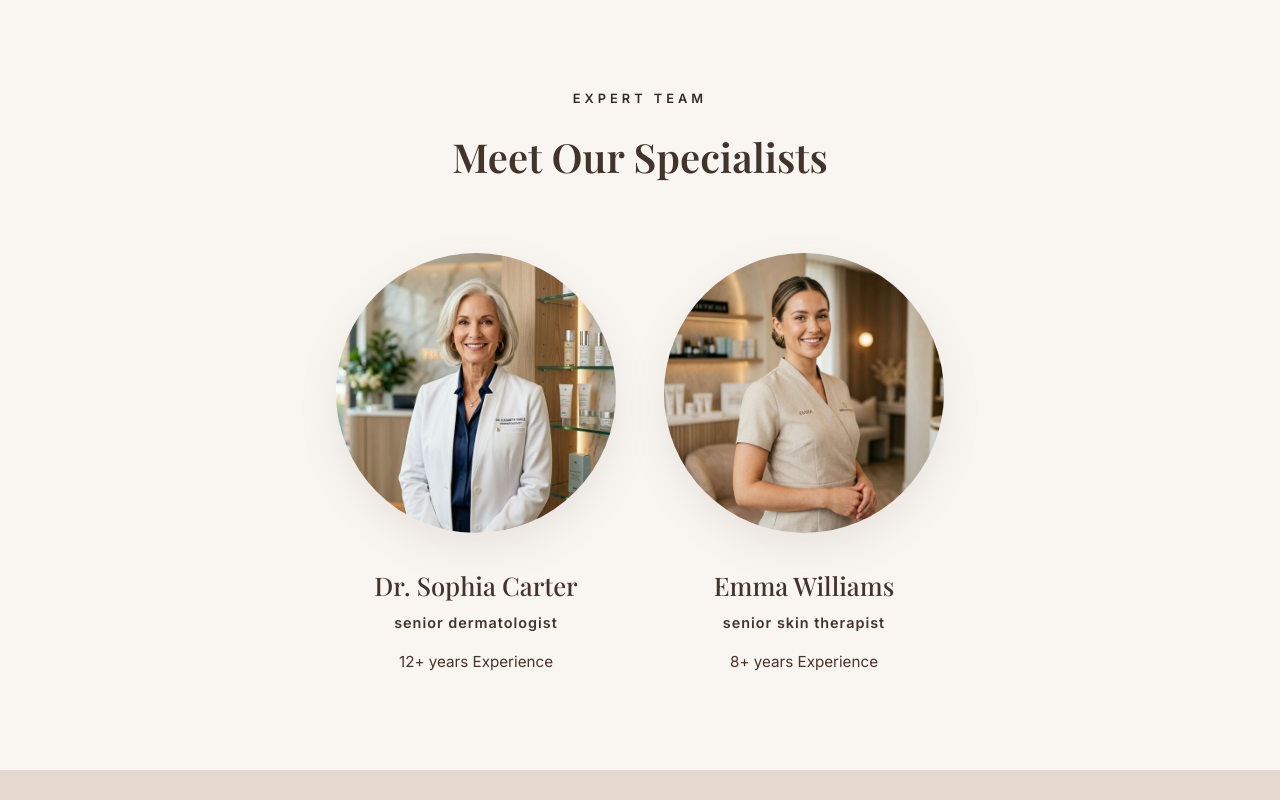
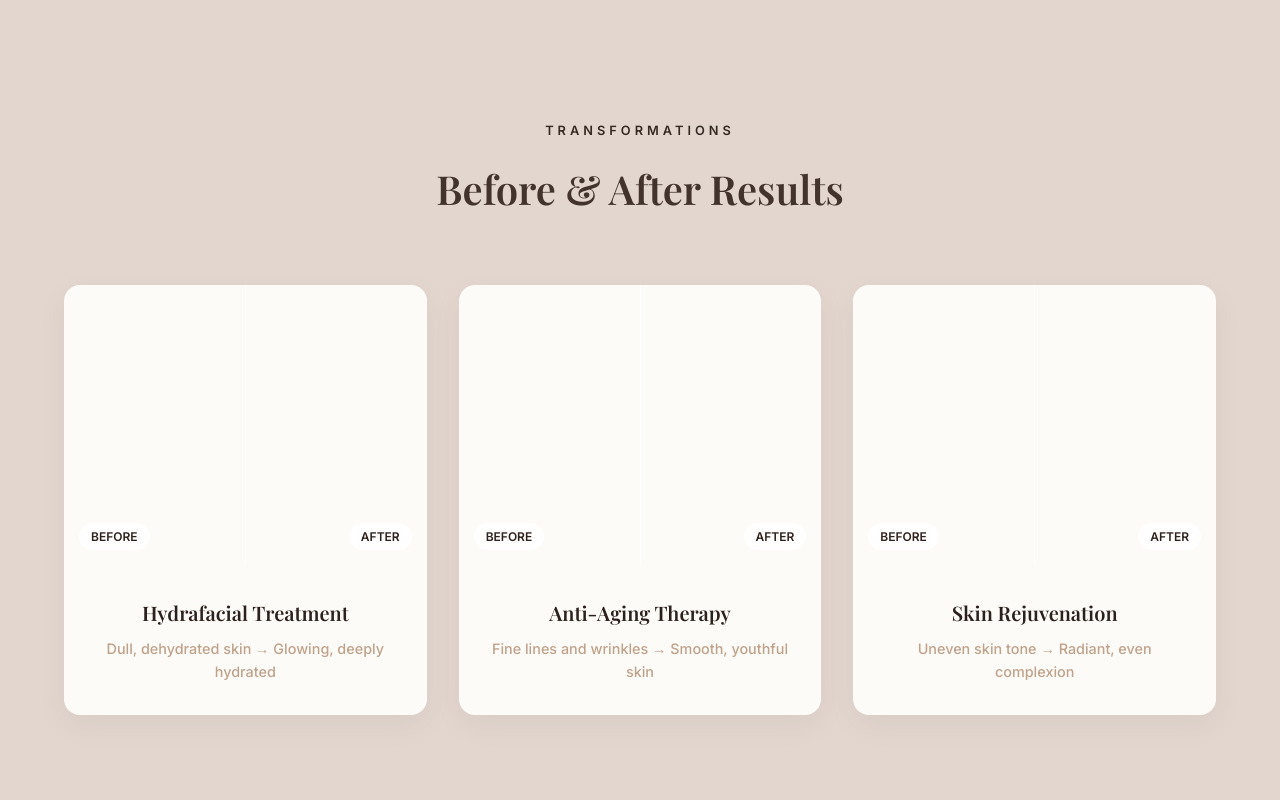
Before and after one commit to TechXplorers1/vellora, a plain HTML site: page index.html in a window 1280 px wide. Shown: the part 2680-3480 px from the top of the page. Drawn offline with nearby package versions, Linux system fonts and the light colour scheme.

Commit message:
results update

```diff
--- a/index.html
+++ b/index.html
@@ -149,6 +149,67 @@
     </section>
 
    <!--result section-->
+   <section class="results-section" id="results">
+    <div class="container">
+        <span class="section-label">TRANSFORMATIONS</span>
+        <h2 class="section-heading">Before & After Results</h2>
+
+        <div class="results-grid">
+
+            <div class="result-card fade-in">
+                <div class="image-comparison">
+                    <div class="comparison-split">
+                        <div class="before-img">
+                            <span class="badge">BEFORE</span>
+                        </div>
+                        <div class="after-img">
+                            <span class="badge">AFTER</span>
+                        </div>
+                    </div>
+                </div>
+                <div class="result-info">
+                    <h3 class="result-title">Hydrafacial Treatment</h3>
+                    <p class="result-desc">Dull, dehydrated skin &rarr; Glowing, deeply hydrated</p>
+                </div>
+            </div>
+
+            <div class="result-card fade-in">
+                <div class="image-comparison">
+                    <div class="comparison-split">
+                        <div class="before-img">
+                            <span class="badge">BEFORE</span>
+                        </div>
+                        <div class="after-img">
+                            <span class="badge">AFTER</span>
+                        </div>
+                    </div>
+                </div>
+                <div class="result-info">
+                    <h3 class="result-title">Anti-Aging Therapy</h3>
+                    <p class="result-desc">Fine lines and wrinkles &rarr; Smooth, youthful skin</p>
+                </div>
+            </div>
+
+            <div class="result-card fade-in">
+                <div class="image-comparison">
+                    <div class="comparison-split">
+                        <div class="before-img">
+                            <span class="badge">BEFORE</span>
+                        </div>
+                        <div class="after-img">
+                            <span class="badge">AFTER</span>
+                        </div>
+                    </div>
+                </div>
+                <div class="result-info">
+                    <h3 class="result-title">Skin Rejuvenation</h3>
+                    <p class="result-desc">Uneven skin tone &rarr; Radiant, even complexion</p>
+                </div>
+            </div>
+
+        </div>
+    </div>
+</section>
 
     <!-- SPECIALISTS SECTION -->
     <section id="specialists" class="team-section">
--- a/style.css
+++ b/style.css
@@ -549,7 +549,10 @@ img {
 }
 
 .results-grid {
+    display: grid;
     grid-template-columns: repeat(3, 1fr);
+    gap: 2rem;
+    align-items: stretch;
 }
 
 .result-card {
```
